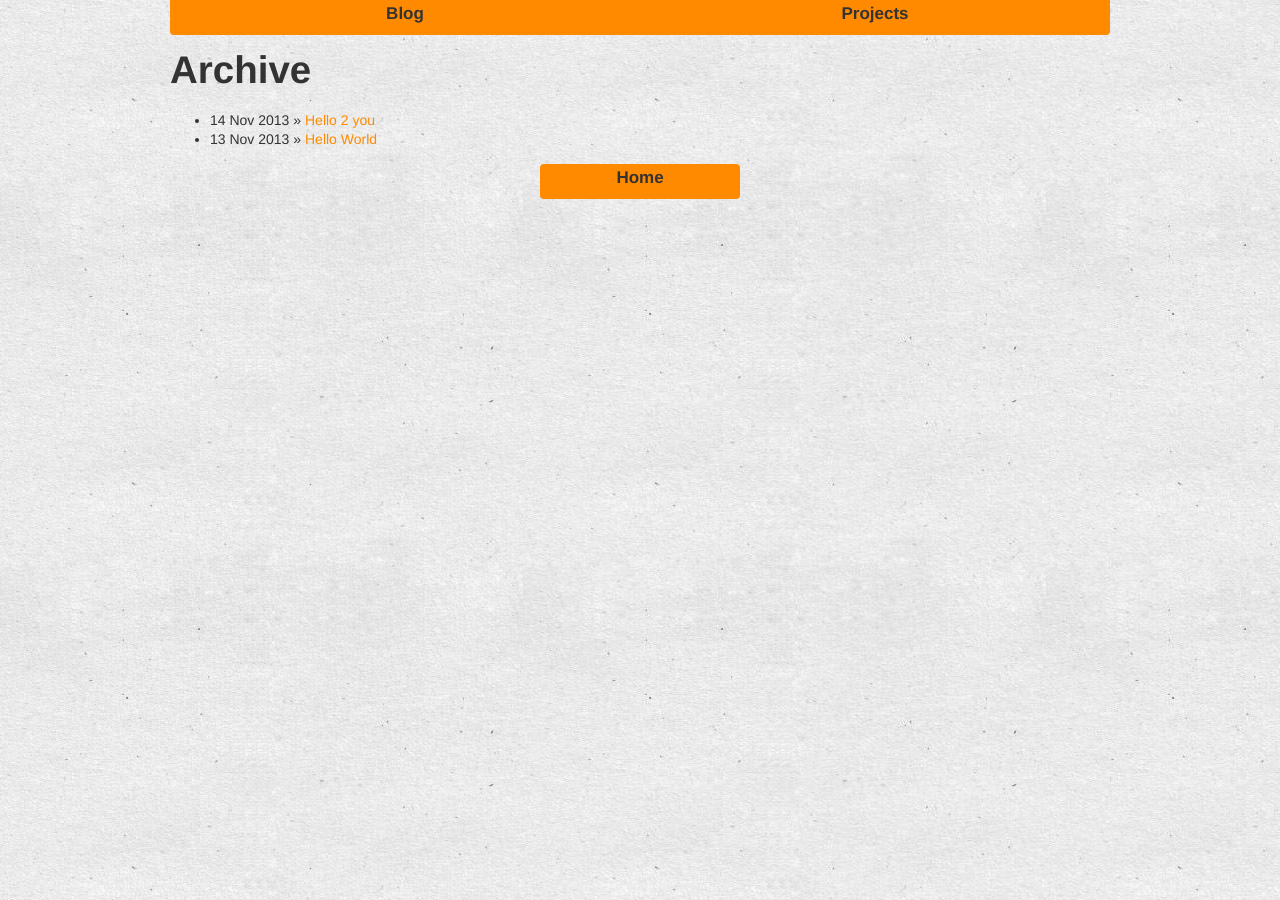
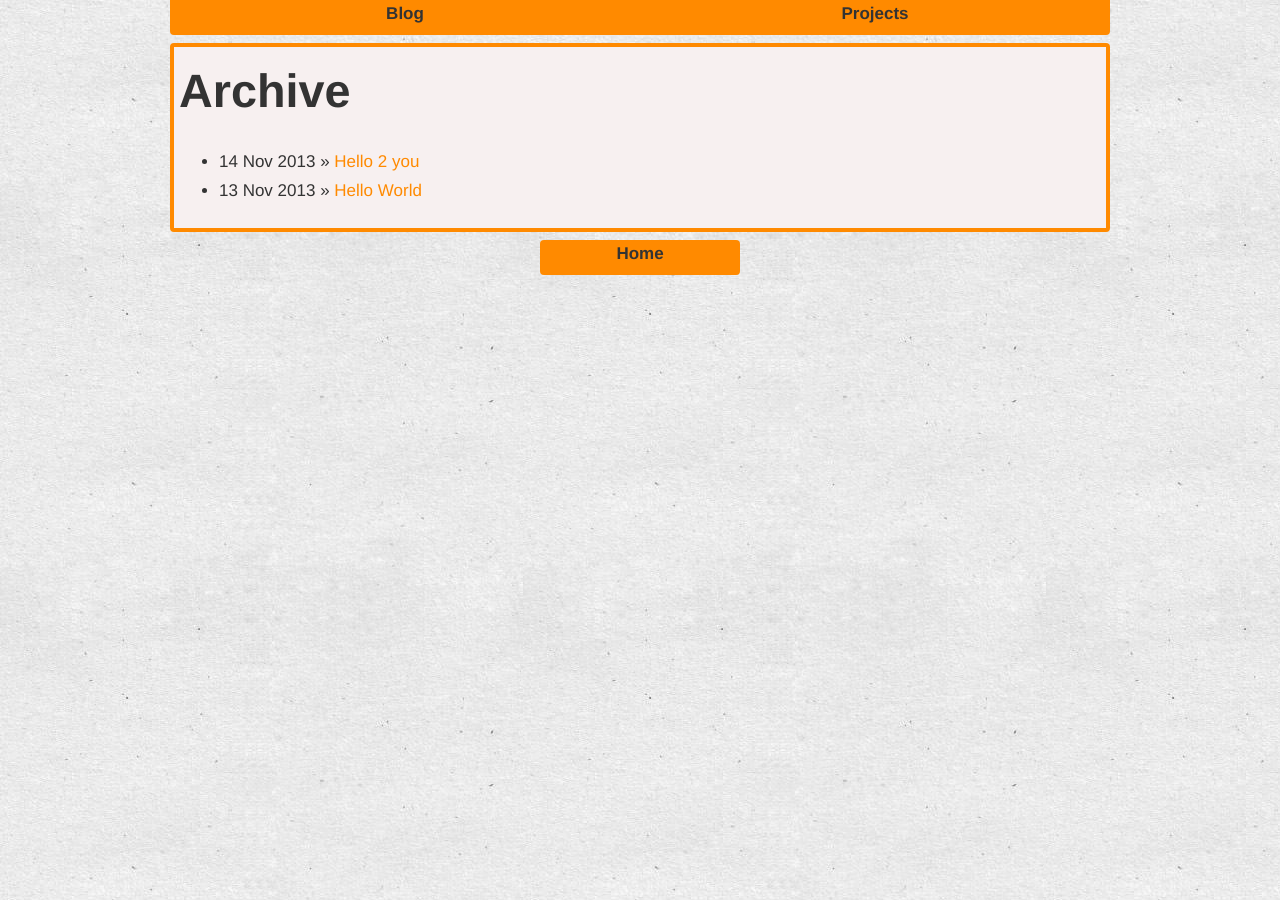
Before and after one commit to mikiec84/abbe98.github.com, a Jekyll site: the page built from archive.html, in a window 1280 px wide. Built offline with Jekyll 4.4.1, drawn with Linux system fonts in a browser that asks for light colours.

Commit message:
Fixed some content errors in archive

```diff
--- a/archive.html
+++ b/archive.html
@@ -2,16 +2,14 @@
 layout: default
 title: Archive
 ---
-
+<div class="post">
 	<h1>Archive</h1>
-<ul class="posts">
+	<ul>
 		{% for post in site.posts %}
 		<li>
 			<span>{{ post.date | date_to_string }}</span> &raquo; <a href="{{ post.url }}">{{ post.title }}</a>
 		</li>
 		{% endfor %}
 	</ul>
-
-<a  href="index.html" class="btn">
-	Home
-</a>
+</div>
+<a  href="index.html" class="btn"> Home </a>
```
Lines whose indentation alone changed are shown as unchanged.
